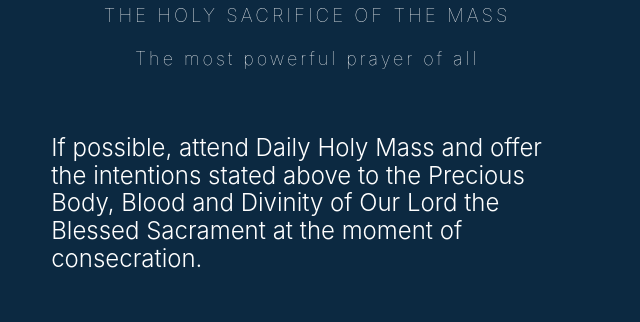
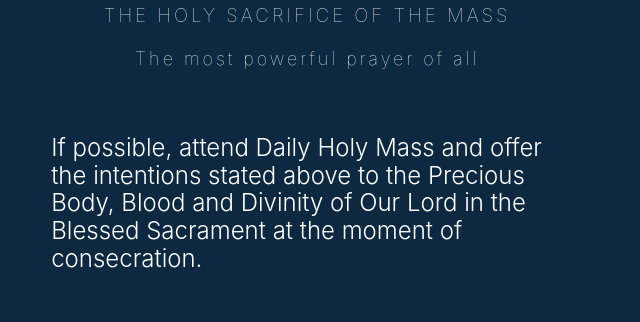
Before and after one commit to isaacdpierce/immaculate-militia, a Gatsby site: page / in a window 1280 px wide. Shown: the part 1280-1602 px from the top of the page, 0-640 px from the left. Built offline with nearby package versions, Linux system fonts and the light colour scheme; Gatsby itself is replaced by a stand-in of ours.

Commit message:
Changes text content

```diff
--- a/src/pages/index.js
+++ b/src/pages/index.js
@@ -112,7 +112,7 @@ const IndexPage = () => {
           <span style={headingSubtitleStyles}>The most powerful prayer of all</span>
           </h3>
           <p style={paragraphStyles}>
-          If possible, attend Daily Holy Mass and offer the intentions stated above to the Precious Body, Blood and Divinity of Our Lord the Blessed Sacrament at the moment of consecration.
+          If possible, attend Daily Holy Mass and offer the intentions stated above to the Precious Body, Blood and Divinity of Our Lord in the Blessed Sacrament at the moment of consecration.
           </p>
           <h3 style={headingStyles}>The Rosary</h3>
           <p style={paragraphStyles}>Dedicate your daily Rosary and any other daily prayers the intentions stated above.
```
